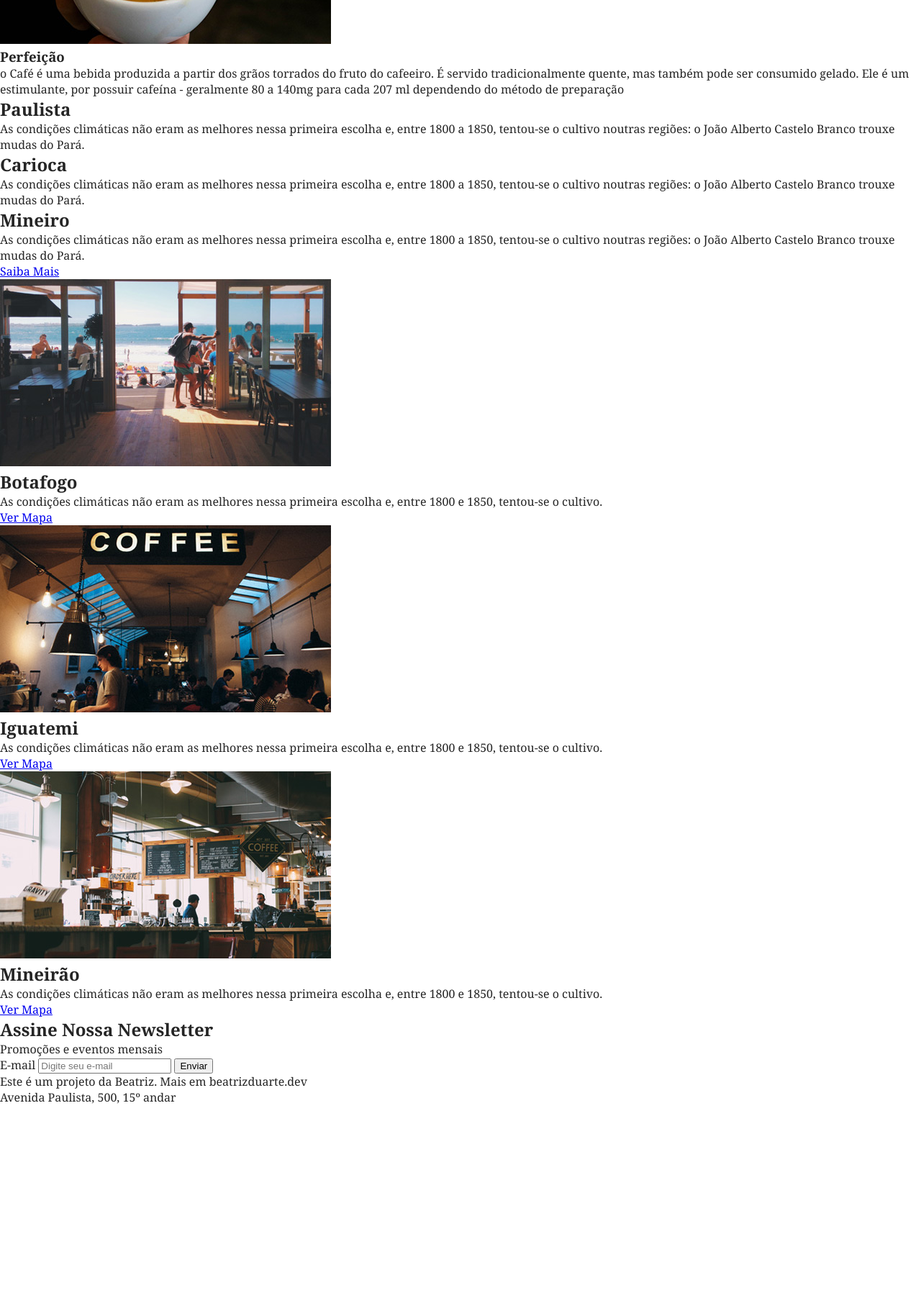
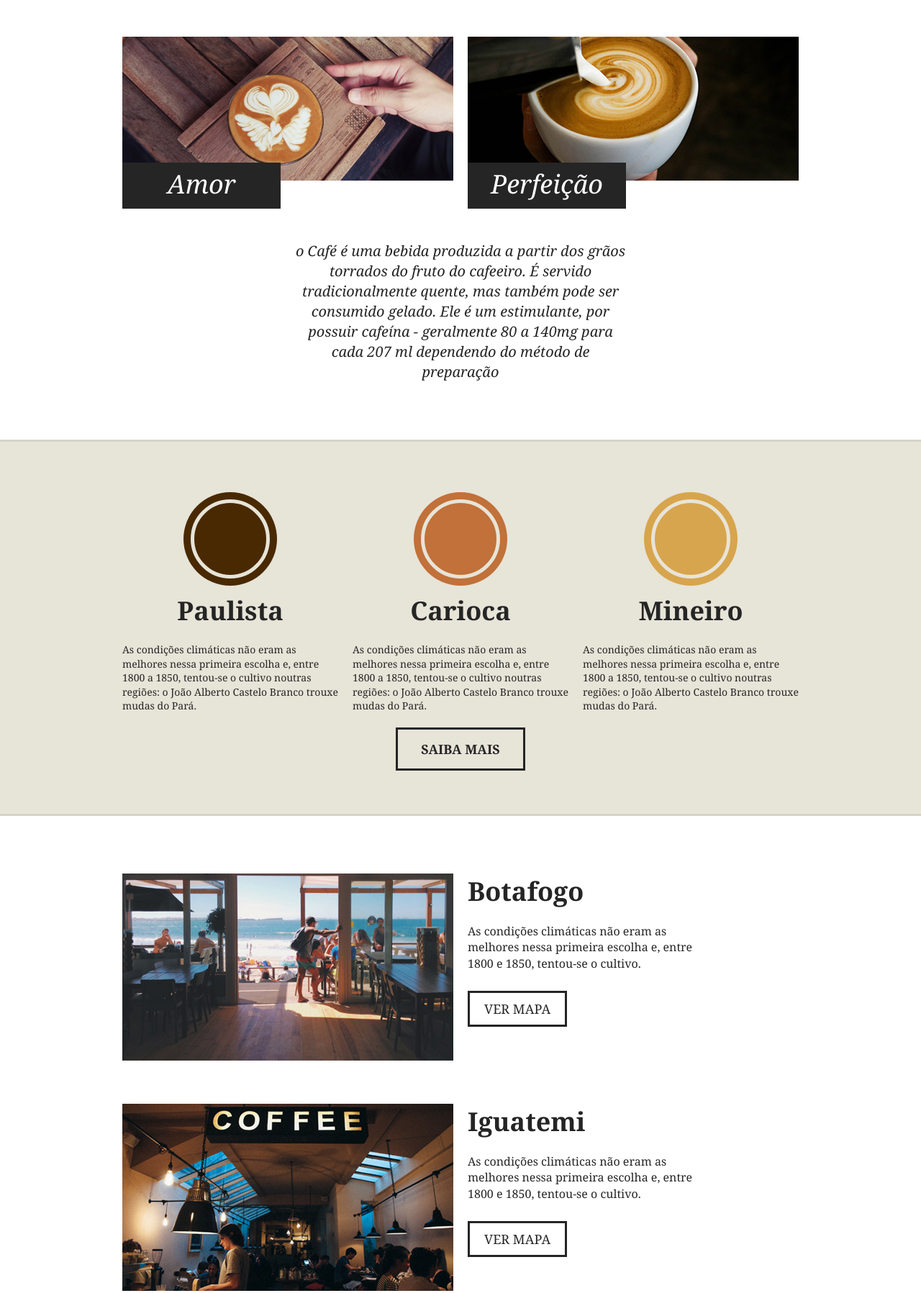
Before and after one commit to Beatrizduarte/brafe-1, a plain HTML site: page index.html in a window 1280 px wide. Shown: the part 680-2477 px from the top of the page at 72% size. Before the commit the page ends 2258 px from the top, so only its background shows below. Drawn offline with Linux system fonts and the light colour scheme.

Commit message:
fineshed css page

```diff
--- a/css/styles.css
+++ b/css/styles.css
@@ -8,6 +8,10 @@ body, h1, h2, h3, p, ul{
 body{
   font-family: Georgia, serif;
   color: #252525;
+}
+
+*{
+  box-sizing: border-box;
 }
 
 /* Menu */
@@ -21,3 +25,345 @@ body{
   max-width: 960px;
   margin: 0 auto;
 }
+
+.menu-container::after, .menu-container::before{
+  content:'';
+  display: table;
+  clear: both;
+}
+
+a.menu-logo{
+  display: block;
+  float: left;
+  margin-left: 10px;
+}
+
+.menu-nav{
+  float: right;
+  margin-right: 10px;
+}
+
+.menu-nav li{
+  display: inline-block;
+}
+
+.menu-nav a{
+  display: block;
+  padding: 10px;
+  text-decoration: none;
+  color: #fff;
+  font-size: 1.125em;
+}
+
+/* Intro */
+
+.intro{
+  background: url('../img/bg-intro.jpg') no-repeat center center;
+  background-size: cover;
+  padding: 150px 0;
+  text-align: center;
+  color: #fff;
+}
+
+.intro h1{
+  text-transform: uppercase;
+  font-size: 3em;
+}
+
+.intro h1::after{
+  content:'';
+  display: block;
+  width: 20px;
+  height: 4px;
+  background: #fff;
+  margin: 10px auto;
+}
+
+.intro p{
+  font-style: italic;
+  font-size: 1.125em;
+}
+
+
+/* Sobre */
+
+.sobre{
+  padding: 60px 0;
+}
+
+.sobre-container{
+  max-width: 960px;
+  margin: 0 auto;
+}
+
+.sobre-container::after, .sobre-container::before{
+  content: '';
+  display: table;
+  clear: both;
+}
+
+.sobre h2{
+  text-align: center;
+  font-size: 2.25em;
+  margin-bottom: 60px;
+}
+
+.sobre-item{
+  width: 460px;
+  float: left;
+  margin: 0 10px;
+}
+
+.sobre-item img{
+  display: block;
+  max-width: 100%;
+}
+
+.sobre-item h3{
+  font-size: 2.25em;
+  background: #252525;
+  width: 220px;
+  color: #fff;
+  font-style: italic;
+  font-weight: normal;
+  text-align: center;
+  padding: 5px 0 10px 0;
+  top: -25px;
+  position: relative;
+}
+
+.sobre > p{
+  font-size: 1.25em;
+  line-height: 1.4em;
+  font-style: italic;
+  text-align: center;
+  margin: 20px auto;
+  max-width: 460px;
+}
+
+/* Produtos */
+
+.produtos{
+  background: #e7e4d8;
+  padding: 60px 0;
+  border-top: 3px solid #d6d3c8;
+  border-bottom: 3px solid #d6d3c8;
+}
+
+.produtos-container{
+  max-width: 960px;
+  margin: 0 auto;
+}
+
+.produtos-container::before, .produtos-container::after{
+  content: '';
+  display: table;
+  clear: both;
+}
+
+.produtos-item{
+  width: 300px;
+  float: left;
+  margin: 0 10px 20px 10px;
+}
+
+.produtos-item h2{
+  text-align: center;
+  font-size: 2.25em;
+  margin-bottom: 20px;
+}
+
+.produtos-item h2::before{
+  content: '';
+  display: block;
+  width: 100px;
+  height: 100px;
+  background: currentColor;
+  border-radius: 50%;
+  margin: 20px auto;
+  border: 5px solid #e7e4d8;
+  box-shadow: 0 0 0 10px currentColor;
+}
+
+h2.produtos-paulista::before{
+  color: #492901;
+}
+
+h2.produtos-carioca::before{
+  color: #c17139;
+}
+
+h2.produtos-mineiro::before{
+  color: #d7a54d;
+}
+
+.produtos-item p{
+  font-size: 0.875em;
+  line-height: 1.4em;
+}
+
+.produtos-btn{
+  width: 180px;
+  border: 3px solid;
+  color: #252525;
+  text-decoration: none;
+  display: block;
+  font-size: 1.125em;
+  font-weight: bold;
+  text-transform: uppercase;
+  text-align: center;
+  padding: 15px 0;
+  margin: 0 auto;
+}
+
+/* Locais */
+
+.locais{
+  max-width: 960px;
+  margin: 0 auto;
+  padding: 20px 0;
+}
+
+.locais-item{
+  clear: both;
+  margin: 60px auto;
+}
+
+.locais-item::after, .locais-item::before{
+  display: table;
+  content: '';
+  clear: both;
+}
+
+.locais-item img{
+  width: 460px;
+  display: block;
+  float: left;
+  margin: 0 10px;
+}
+
+.locais-item > div{
+  width: 460px;
+  float: left;
+  margin: 0 10px;
+}
+
+.locais-item h2{
+  font-size: 2.25em;
+  margin-bottom: 20px;
+}
+
+.locais-item p{
+  font-size: 1,125em;
+  line-height: 1.4em;
+  max-width: 320px;
+  margin-bottom: 40px;
+}
+
+.locais-item a{
+  font-size: 1.125em;
+  text-transform: uppercase;
+  text-decoration: none;
+  border: 3px solid;
+  color: #252525;
+  padding: 10px 20px;
+}
+
+/* Assine */
+
+.assine{
+  background: #e7e4d8;
+  padding: 30px 0;
+}
+
+.assine-container{
+  max-width: 960px;
+  margin: 0 auto;
+}
+
+ .assine-container::after, .assine-container::before{
+  content: '';
+  display: table;
+  clear: both;
+}
+
+ .assine-info{
+  width: 460px;
+  margin: 0 10px;
+  float: left;
+}
+
+.assine-info h2{
+  font-size: 2.25em;
+}
+
+.assine-info p{
+  font-size: 1.5em;
+  font-style: italic;
+}
+
+
+.assine form{
+  width: 460px;
+  margin: 10px 10px 0 10px;
+  float: left;
+}
+
+.assine form label{
+  display: none;
+}
+
+.assine input{
+  width: 320px;
+  border: 3px solid #252525;
+  background: none;
+  font-size: 1.5em;
+  font-style: italic;
+  font-family: Georgia, serif;
+  padding: 10px;
+  float: left;
+}
+
+.assine button{
+  background: #252525;
+  border: none;
+  font-family: Georgia, serif;
+  text-transform: uppercase;
+  font-size: 1.5em;
+  width: 140px;
+  padding: 13px 0;
+  color: #fff;
+  cursor: pointer;
+}
+
+
+/* Footer */
+
+.footer{
+  background:#d6d3c8 ;
+  padding: 40px 0;
+}
+
+.footer-container{
+  max-width: 960px;
+  margin: 0 auto;
+}
+
+.footer-container::after, .footer-container::before{
+  content:'';
+  display: table;
+  clear: both;
+}
+
+.footer p{
+  float: left;
+  margin: 0 10px;
+  font-size: 1.125em;
+  line-height: 1.4em;
+}
+
+.footer img{
+  float: right;
+  margin: 0 10px;
+  display: block;
+}
--- a/index.html
+++ b/index.html
@@ -9,8 +9,8 @@
   <body>
     <header class="menu">
       <div class="menu-container">
-        <a href="#"><img src="img/brafe.png" alt="Brafé"></a>
-        <nav>
+        <a href="#" class="menu-logo"><img src="img/brafe.png" alt="Brafé"></a>
+        <nav class="menu-nav">
           <ul>
             <li><a href="#">Sobre</a></li>
             <li><a href="#">Produtos</a></li>
@@ -21,19 +21,19 @@
       </div>
     </header>
 
-    <main>
+    <main class="intro">
       <h1>Cafés com a cara<br> do Brasil</h1>
       <p>Direto das fazendas de Minas Gerais</p>
     </main>
 
-    <section>
+    <section class="sobre">
       <h2>Uma mistura de </h2>
-      <div>
-        <div>
+      <div class="sobre-container">
+        <div class="sobre-item">
           <img src="img/cafe-1.jpg">
           <h3>Amor</h3>
         </div>
-        <div>
+        <div class="sobre-item">
           <img src="img/cafe-2.jpg">
           <h3>Perfeição</h3>
         </div>
@@ -43,32 +43,32 @@
       dependendo do método de preparação</p>
     </section>
 
-    <section>
-      <div>
-        <div>
-          <h2>Paulista</h2>
+    <section class="produtos">
+      <div class="produtos-container">
+        <div class="produtos-item">
+          <h2 class="produtos-paulista">Paulista</h2>
           <p>As condições climáticas não eram as melhores nessa primeira escolha e, entre 1800 a 1850,
             tentou-se o cultivo noutras regiões: o João Alberto Castelo Branco trouxe mudas do Pará.
           </p>
         </div>
-        <div>
-          <h2>Carioca</h2>
+        <div class="produtos-item">
+          <h2 class="produtos-carioca">Carioca</h2>
           <p>As condições climáticas não eram as melhores nessa primeira escolha e, entre 1800 a 1850,
             tentou-se o cultivo noutras regiões: o João Alberto Castelo Branco trouxe mudas do Pará.
           </p>
         </div>
-        <div>
-          <h2>Mineiro</h2>
+        <div class="produtos-item">
+          <h2 class="produtos-mineiro">Mineiro</h2>
           <p>As condições climáticas não eram as melhores nessa primeira escolha e, entre 1800 a 1850,
             tentou-se o cultivo noutras regiões: o João Alberto Castelo Branco trouxe mudas do Pará.
           </p>
         </div>
       </div>
-      <a href="#"> Saiba Mais</a>
+      <a class="produtos-btn" href="#"> Saiba Mais</a>
     </section>
 
-    <section>
-      <div>
+    <section class="locais">
+      <div class="locais-item">
         <img src="img/botafogo.jpg" alt="Brafé unidade Botafogo">
         <div>
           <h2>Botafogo</h2>
@@ -79,7 +79,7 @@
         </div>
       </div>
 
-      <div>
+      <div class="locais-item">
         <img src="img/iguatemi.jpg" alt="Brafé unidade Botafogo">
         <div>
           <h2>Iguatemi</h2>
@@ -90,7 +90,7 @@
         </div>
       </div>
 
-      <div>
+      <div class="locais-item">
         <img src="img/mineirao.jpg" alt="Brafé unidade Botafogo">
         <div>
           <h2>Mineirão</h2>
@@ -102,9 +102,9 @@
       </div>
     </section>
 
-    <section>
-      <div>
-        <div>
+    <section class="assine">
+      <div class="assine-container">
+        <div class="assine-info">
           <h2>Assine Nossa Newsletter</h2>
           <p>Promoções e eventos mensais</p>
         </div>
@@ -116,8 +116,8 @@
       </div>
     </section>
 
-    <footer>
-      <div>
+    <footer class="footer">
+      <div class="footer-container">
         <p>Este é um projeto da Beatriz. Mais em beatrizduarte.dev <br>Avenida Paulista, 500, 15º andar</p>
         <img src="img/brafe.png" alt="Brafé">
       </div>
```
